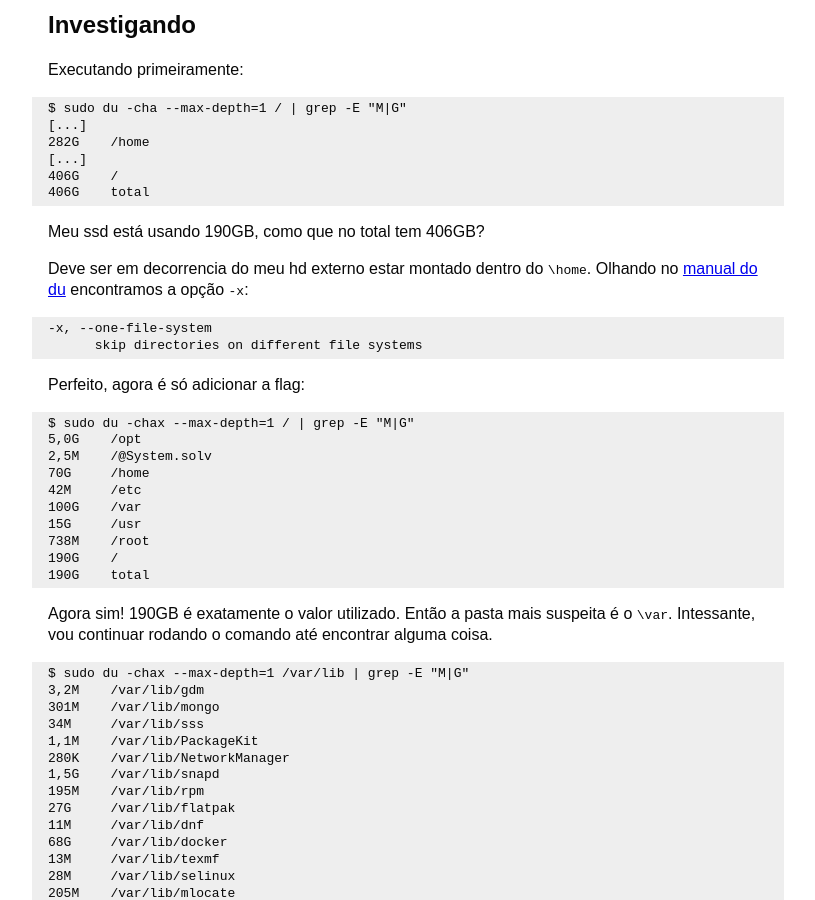
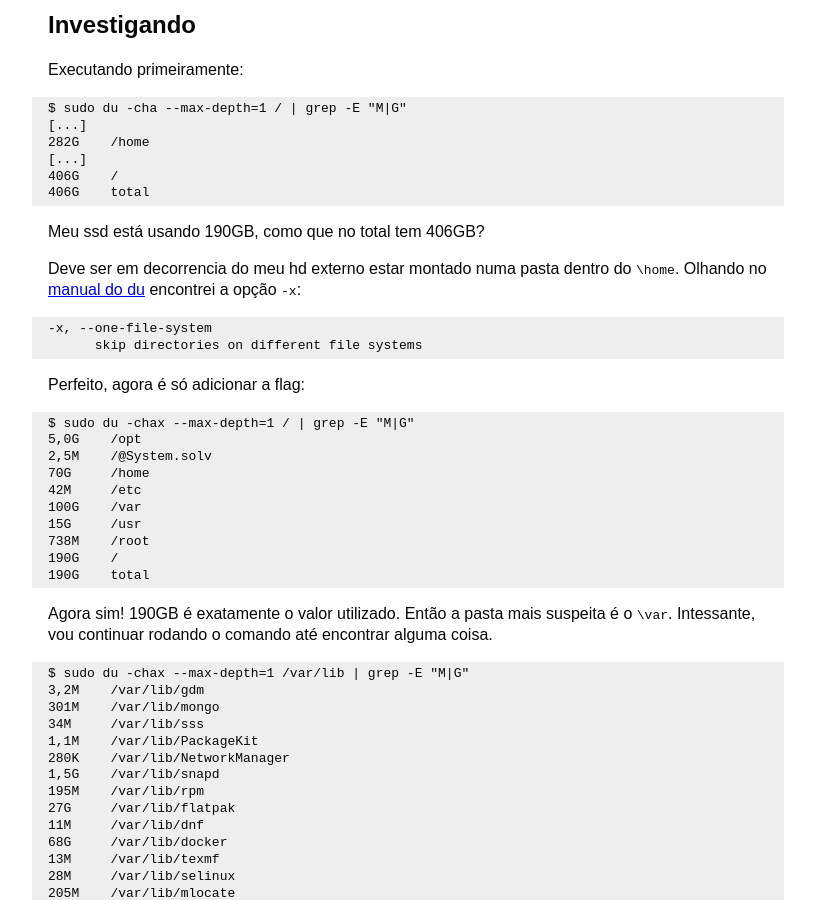
Before and after one commit to rafaellcoellho/rafaellcoellho.github.io, a Jekyll site: the page built from _posts/2022-03-27-liberando-espaco-no-meu-linux.markdown, in a window 1280 px wide and 900 px high, scrolled down 387 px. Shown: the whole window, without its empty margins (232-1047 px from the left). Built offline with Jekyll 4.4.1, drawn with Linux system fonts in a browser that asks for light colours.

Commit message:
fix(posts): coloca tudo na primeira pessoa do singular e algumas correções

````diff
--- a/_posts/2022-03-27-liberando-espaco-no-meu-linux.markdown
+++ b/_posts/2022-03-27-liberando-espaco-no-meu-linux.markdown
@@ -38,13 +38,14 @@ $ sudo du -cha --max-depth=1 / | grep -E "M|G"
 
 Meu ssd está usando 190GB, como que no total tem 406GB?
 
-Deve ser em decorrencia do meu hd externo estar montado dentro do `\home`.
-Olhando no [manual do du] encontramos a opção `-x`:
+Deve ser em decorrencia do meu hd externo estar montado numa pasta
+dentro do `\home`. Olhando no [manual do du] encontrei a opção `-x`:
 
 ```
 -x, --one-file-system
       skip directories on different file systems
 ```
+
 Perfeito, agora é só adicionar a flag:
 
 ```
````
